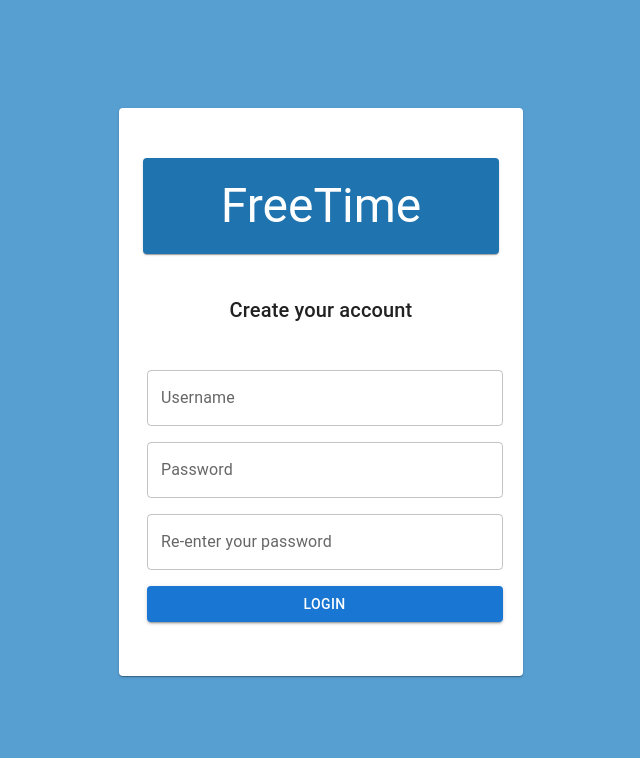
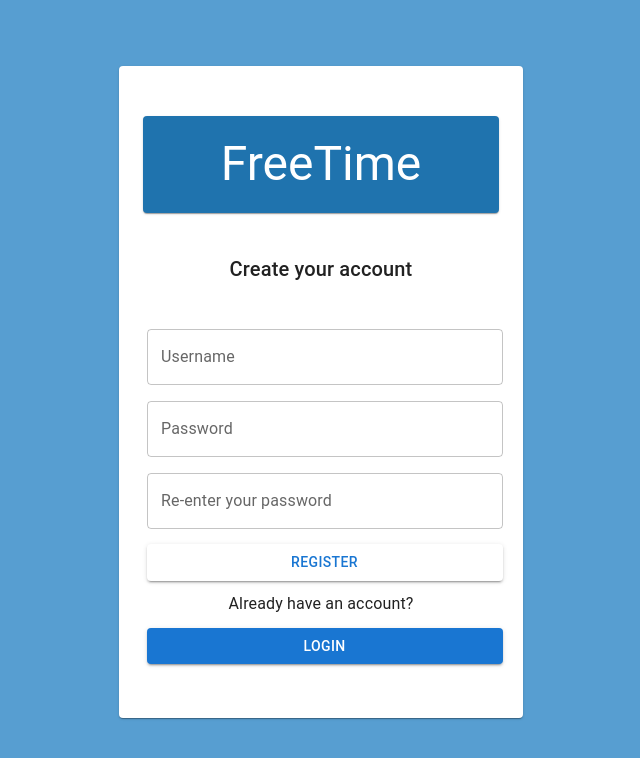
Before and after one commit to EpicNicks/weekly-task-tracker-web, a React (Vite) app: page /register in a window 1280 px wide. Shown: the top 758 px of the page, without its empty margins (315-955 px from the left). Built offline with nearby package versions, Linux system fonts and the light colour scheme.

Commit message:
added better navigation to login/register screens

```diff
--- a/src/pages/login/Login.tsx
+++ b/src/pages/login/Login.tsx
@@ -30,7 +30,7 @@ const StyledTextField = styled(TextField)`
     /* width: 300px; */
 `
 
-const StyledSubmitButton = styled(Button)`
+const StyledButton = styled(Button)`
     margin: 0.25em;
     /* margin-top: 0.5em; */
     /* width: 300px; */
@@ -154,7 +154,7 @@ function Login() {
                                                 </Grid>
                                                 <Grid item xs={12}>
                                                     <Container>
-                                                        <StyledSubmitButton
+                                                        <StyledButton
                                                             type="submit"
                                                             variant="contained"
                                                             color="primary"
@@ -162,7 +162,28 @@ function Login() {
                                                             disabled={loginResult.isLoading}
                                                         >
                                                             Login
-                                                        </StyledSubmitButton>
+                                                        </StyledButton>
+                                                    </Container>
+                                                </Grid>
+                                                <Grid item xs={12}>
+                                                    <Container>
+                                                        <StyledButton
+                                                            onClick={() => {
+                                                                navigate('/register')
+                                                            }}
+                                                            sx={{
+                                                                backgroundColor: 'white',
+                                                                color: '#1976d2',
+                                                                '&:hover': {
+                                                                    backgroundColor: 'white'
+                                                                }
+                                                            }}
+                                                            variant="contained"
+                                                            fullWidth
+                                                            disabled={loginResult.isLoading}
+                                                        >
+                                                            Register
+                                                        </StyledButton>
                                                     </Container>
                                                 </Grid>
                                             </Grid>
--- a/src/pages/register/Register.tsx
+++ b/src/pages/register/Register.tsx
@@ -187,6 +187,32 @@ export default function Register() {
                                                         <StyledSubmitButton
                                                             type="submit"
                                                             variant="contained"
+                                                            sx={{
+                                                                backgroundColor: 'white',
+                                                                color: '#1976d2',
+                                                                '&:hover': {
+                                                                    backgroundColor: 'white'
+                                                                }
+                                                            }}
+                                                            fullWidth
+                                                            disabled={registerResult.isLoading}
+                                                        >
+                                                            Register
+                                                        </StyledSubmitButton>
+                                                    </Container>
+                                                </Grid>
+                                                <Grid item>
+                                                    <Typography variant="body1" textAlign="center">
+                                                        Already have an account?
+                                                    </Typography>
+                                                </Grid>
+                                                <Grid item xs={12}>
+                                                    <Container>
+                                                        <StyledSubmitButton
+                                                            onClick={() => {
+                                                                navigate('/login')
+                                                            }}
+                                                            variant="contained"
                                                             color="primary"
                                                             fullWidth
                                                             disabled={registerResult.isLoading}
```
